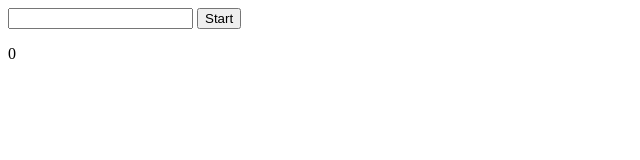
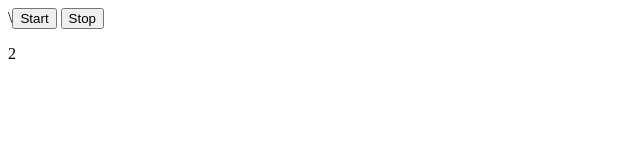
Before and after one commit to rayssssbush/kustareva_js, a plain HTML site: page index.html in a window 1280 px wide. Both pictures are taken after a click on the button "Start". Shown: the whole page, without its empty margins (0-640 px from the left). Drawn offline with Linux system fonts and the light colour scheme.

Commit message:
Задания 442-452

```diff
--- a/index.html
+++ b/index.html
@@ -1,19 +1,20 @@
-<input id="number" type="number">
-<button id="start">Start</button>
-<p id="timer"></p>
+\<button id="start">Start</button>
+<button id="stop">Stop</button>
+<p id="timer">0</p>
 
 <script>
-let input = document.getElementById('number');
-let button = document.getElementById('start');
+let startButton = document.getElementById('start');
+let stopButton = document.getElementById('stop');
 let timerParagraph = document.getElementById('timer');
+let intervalId;
 
-button.addEventListener('click', function() {
-    let countdownValue = Number(input.value);
-    let intervalId = setInterval(function() {
-        timerParagraph.textContent = countdownValue--;
-        if (countdownValue < 0) {
-            clearInterval(intervalId);
-        }
+startButton.addEventListener('click', function() {
+    intervalId = setInterval(function() {
+        timerParagraph.textContent = Number(timerParagraph.textContent) + 1;
     }, 1000);
 });
+
+stopButton.addEventListener('click', function() {
+    clearInterval(intervalId);
+});
 </script>
```
